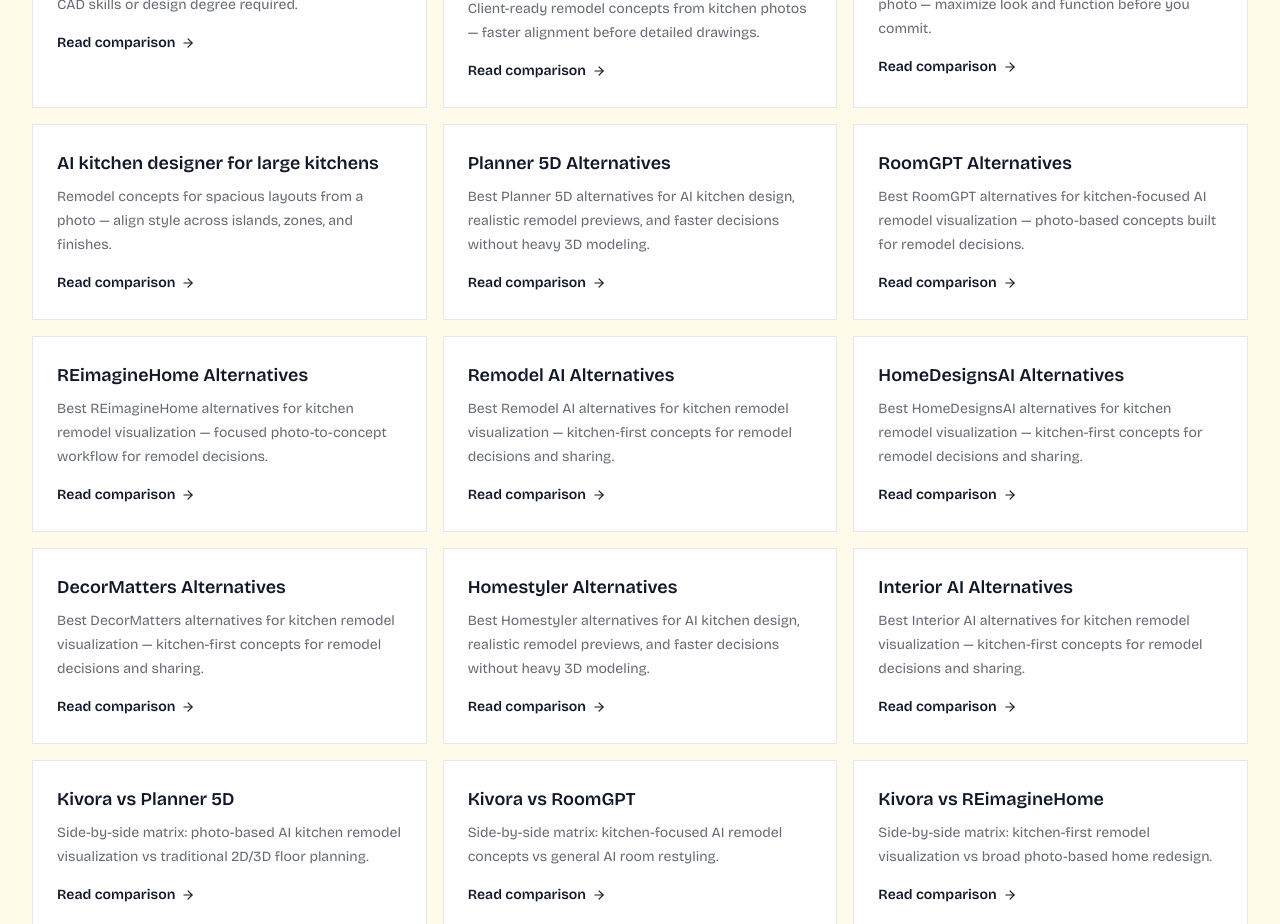
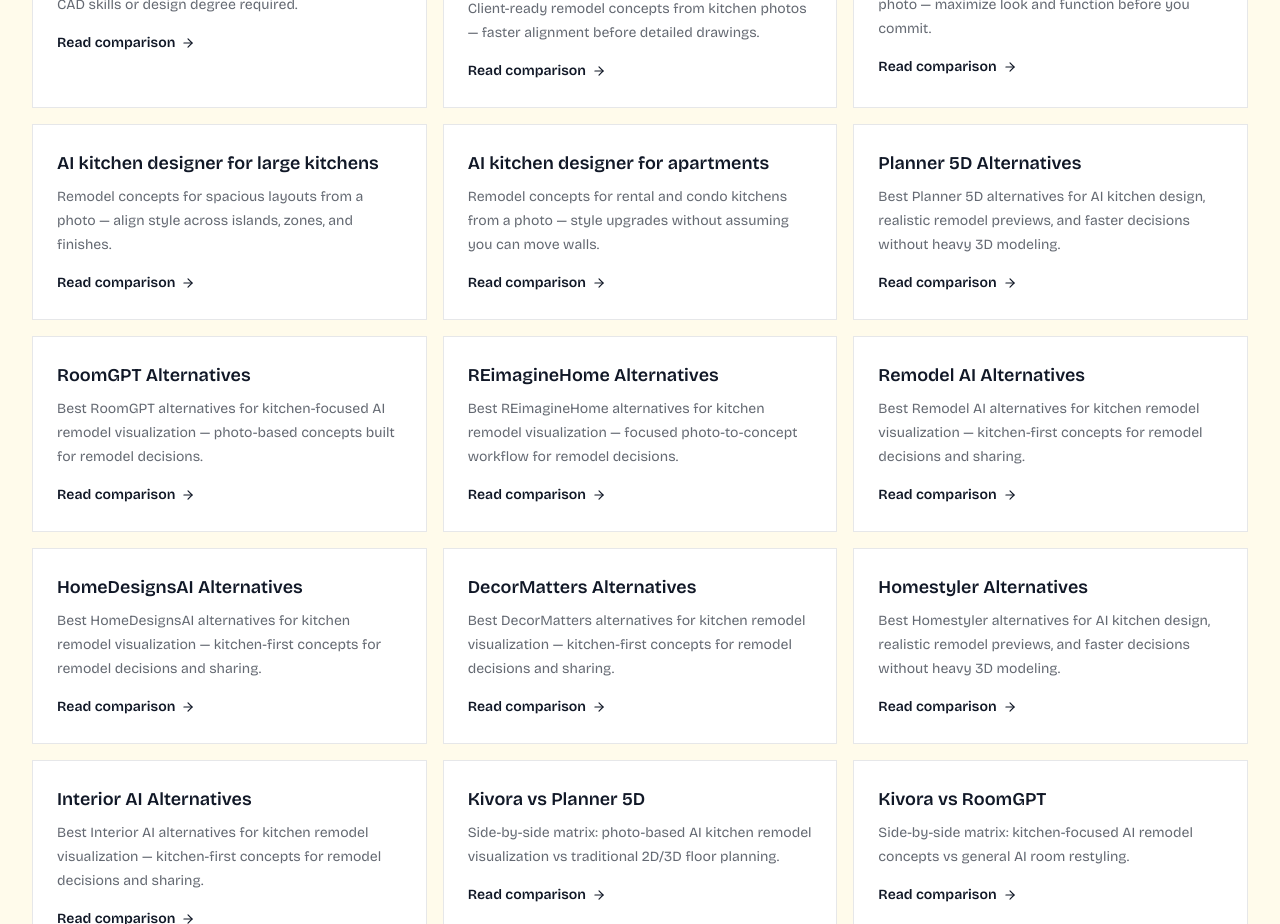
Before and after one commit to KarlGusta/kivora-next, a Next.js app: page /resources in a window 1280 px wide. Shown: the part 1960-2884 px from the top of the page. Built offline with nearby package versions, Linux system fonts and the light colour scheme.

Commit message:
List AI kitchen designer for apartments on Resources

```diff
--- a/app/resources/page.jsx
+++ b/app/resources/page.jsx
@@ -125,6 +125,12 @@ const clusterPages = [
     label: "AI kitchen designer for large kitchens",
     description:
       "Remodel concepts for spacious layouts from a photo — align style across islands, zones, and finishes.",
+  },
+  {
+    href: "/ai-kitchen-designer-for-apartments",
+    label: "AI kitchen designer for apartments",
+    description:
+      "Remodel concepts for rental and condo kitchens from a photo — style upgrades without assuming you can move walls.",
   },
   {
     href: "/planner-5d-alternatives",
```
